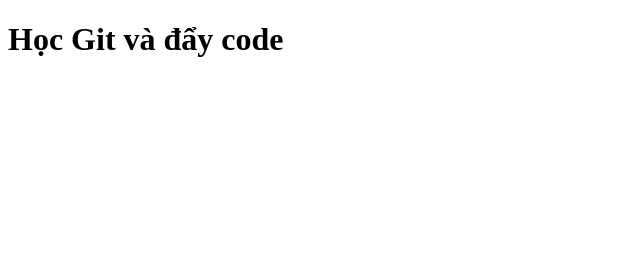
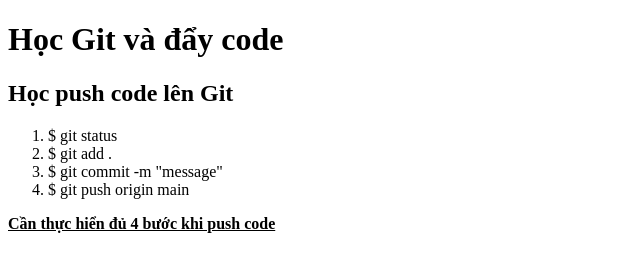
Before and after one commit to vietduongtran/vietduongtran.github.io, a plain HTML site: page index.html in a window 1280 px wide. Shown: the whole page, without its empty margins (0-640 px from the left). Drawn offline with Linux system fonts and the light colour scheme.

Commit message:
Thêm nội dung các bước trong index.html

```diff
--- a/index.html
+++ b/index.html
@@ -8,5 +8,15 @@
 </head>
 <body>
     <h1>Học Git và đẩy code </h1>
+
+    <h2>Học push code lên Git</h2>
+    <ol>
+        <li>$ git status</li>
+        <li>$ git add .</li>
+        <li>$ git commit -m "message"</li>
+        <li>$ git push origin main</li>
+    </ol>
+
+    <p style="font-weight: bold; font-size: 24; text-decoration: underline;"> Cần thực hiển đủ 4 bước khi push code</p>
 </body>
 </html>
```
